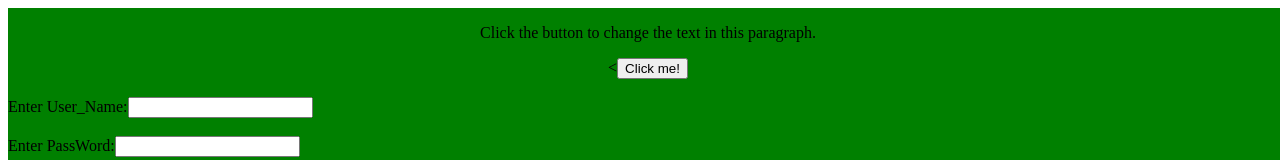
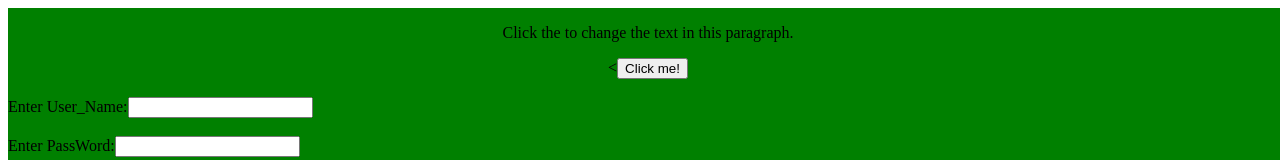
Before and after one commit to kiranlasure/angular-l7gnjh, an Angular app: page / in a window 1280 px wide. Shown: the top 160 px of the page. Built offline with nearby package versions, Linux system fonts and the light colour scheme.

Commit message:
1 file modified by Kiran

```diff
--- a/src/app/login2/login2.component.html
+++ b/src/app/login2/login2.component.html
@@ -1,5 +1,5 @@
 <div style="text-align:center">
- <p id="demo">Click the button to change the text in this paragraph.</p>
+ <p id="demo">Click the to change the text in this paragraph.</p>
 
 <<button (click)="onClickMe()">Click me!</button>
 
```
